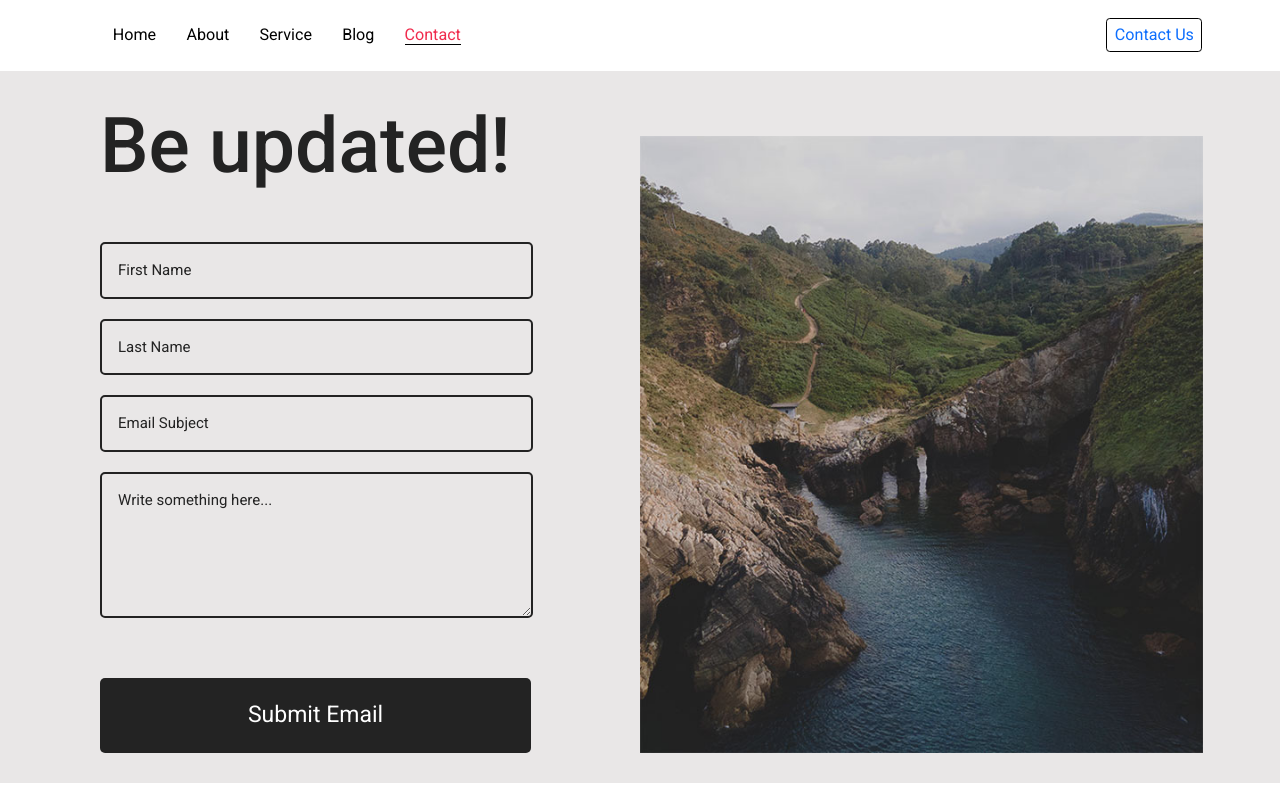
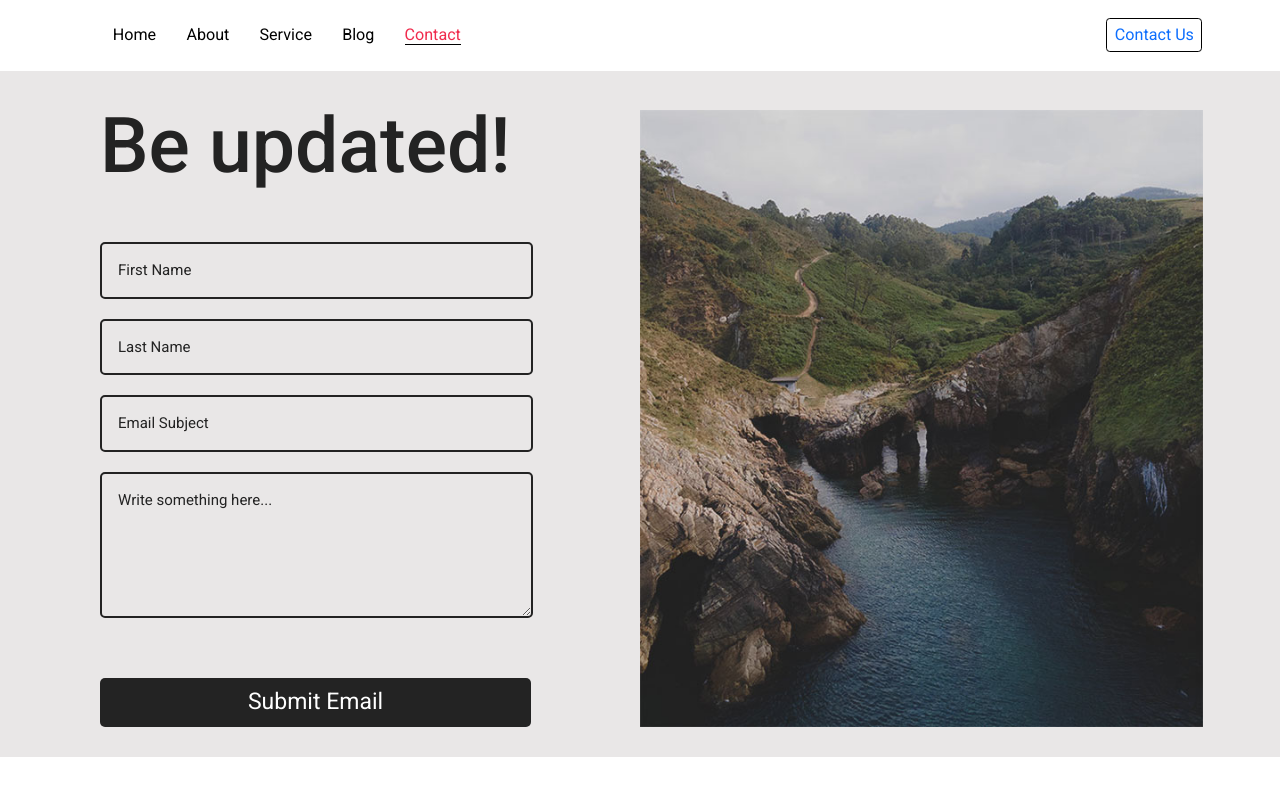
Before and after one commit to omkar213/Travelwebsite, a React (Create React App) app: page /contact in a window 1280 px wide. Shown: the top 800 px of the page. Built offline with nearby package versions, Linux system fonts and the light colour scheme.

Commit message:
submit button fix

```diff
--- a/src/css/index.css
+++ b/src/css/index.css
@@ -445,7 +445,7 @@ margin-bottom: 3rem;
   text-decoration: none;
   color: white;
   font-size: 23px;
-  padding: 20px 0px;
+  padding: 7px 0px;
   background-color: #232323;
   max-width: 431px;
   border-radius: 5px;
```
